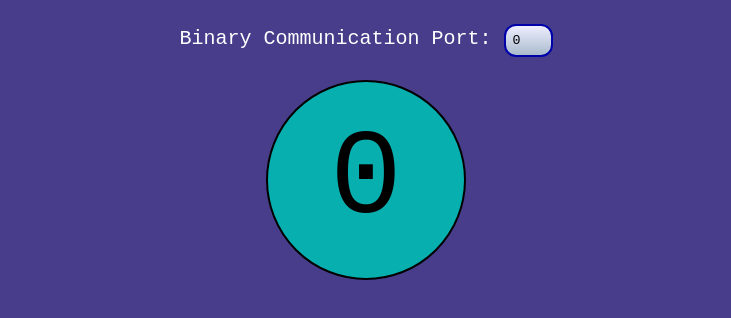
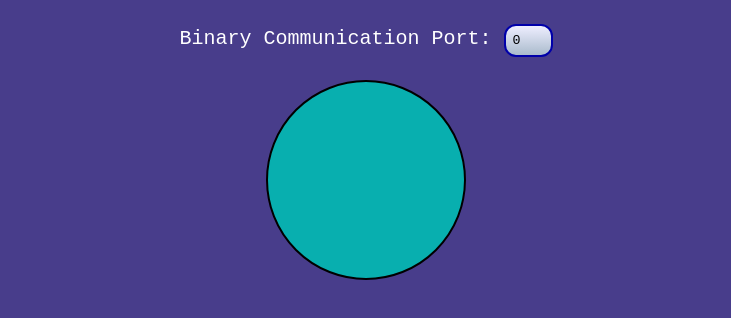
Before and after one commit to WesleyMcGinn/Local-Binary-Communication-Network, a plain HTML site: page index.html in a window 1280 px wide. Shown: the part 56-374 px from the top of the page, without its empty margins (274-1005 px from the left). Drawn offline with Linux system fonts and the light colour scheme.

Commit message:
Removed Initial Zero
The zero could have been misleading if the websocket was not connected or something else went wrong.  Now, the zero will not appear unless the actual bit is zero.

```diff
--- a/index.html
+++ b/index.html
@@ -96,6 +96,6 @@
     <label for="input">Binary Communication Port: </label>
     <input type="number" id="input" min="0" max="0" oninput="updateBox()" value="0">
     <br><br>
-    <button id="button" onmousedown="sendBit(1)" onmouseup="sendBit(0)">0</button>
+    <button id="button" onmousedown="sendBit(1)" onmouseup="sendBit(0)"></button>
   </body>
 </html>
```
